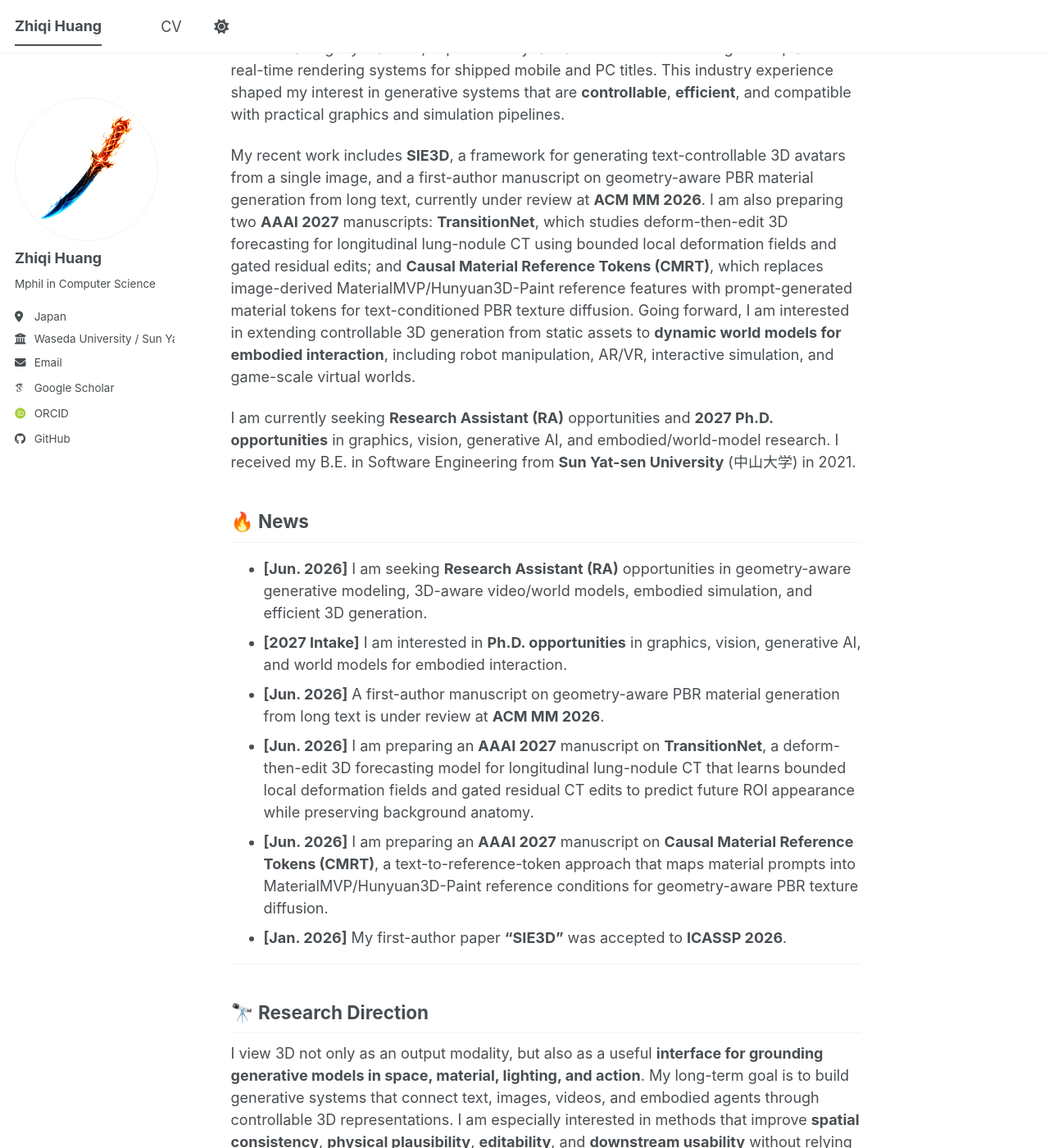
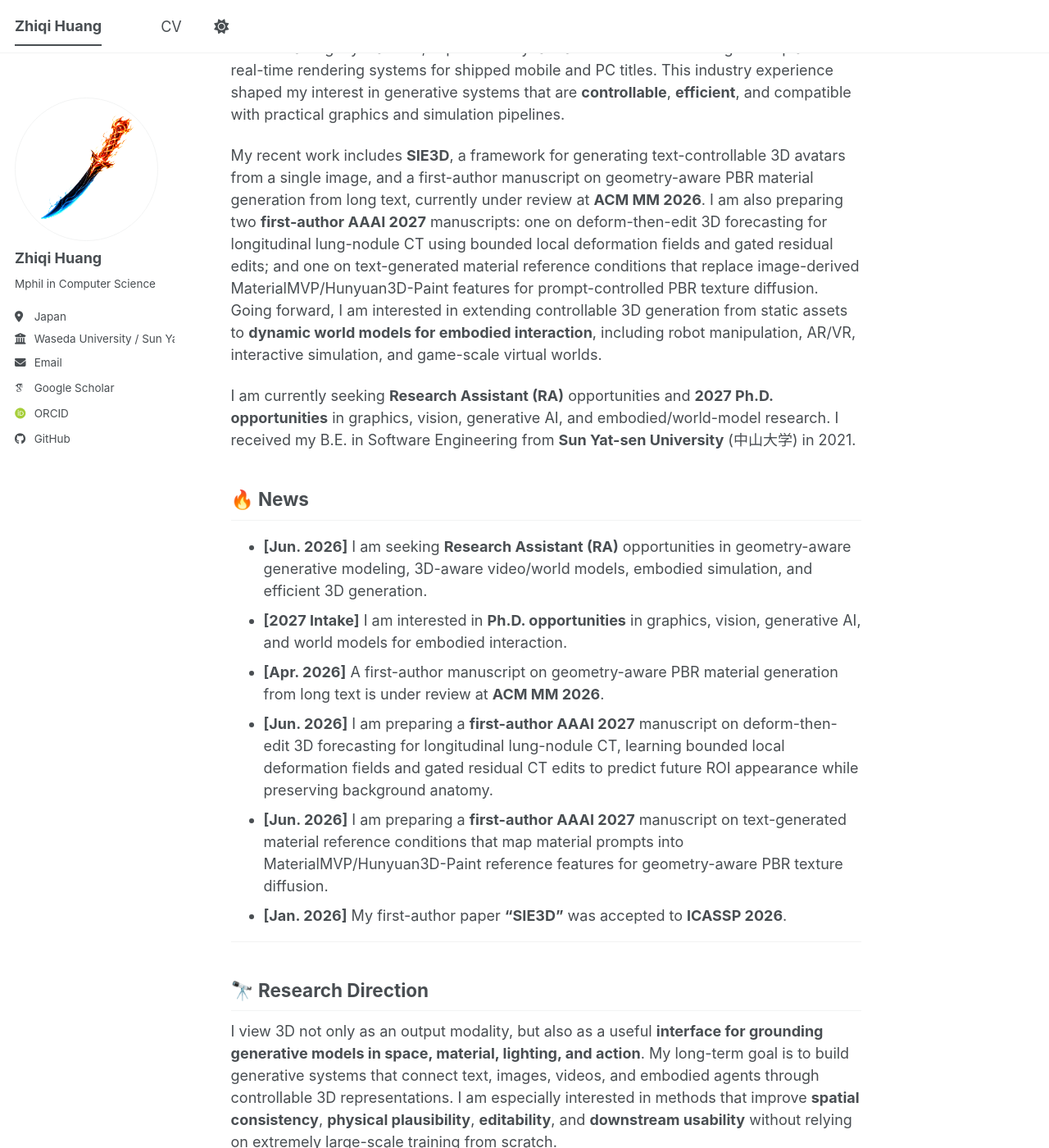
Before and after one commit to huang-zhiqi/huang-zhiqi.github.io, a Jekyll site: the page built from _pages/about.md, in a window 1280 px wide and 1400 px high, scrolled down 311 px. Shown: the whole window at 82% size. Built offline with Jekyll 4.4.1, drawn with Linux system fonts in a browser that asks for light colours; some web fonts are replaced; a script bundle is joined from its source files by our own code; library files that are not in the unit come from our copies; some of the changed text lies outside the part shown.

Commit message:
更新个人网站中关于论文的表述。

```diff
--- a/_pages/about.md
+++ b/_pages/about.md
@@ -12,7 +12,7 @@ I am an **M.Phil. student in Information Architecture** at **Waseda University**
 
 Before starting my master's, I spent three years at **4399 Games** building cross-platform real-time rendering systems for shipped mobile and PC titles. This industry experience shaped my interest in generative systems that are **controllable**, **efficient**, and compatible with practical graphics and simulation pipelines.
 
-My recent work includes **SIE3D**, a framework for generating text-controllable 3D avatars from a single image, and a first-author manuscript on geometry-aware PBR material generation from long text, currently under review at **ACM MM 2026**. I am also preparing two **AAAI 2027** manuscripts: **TransitionNet**, which studies deform-then-edit 3D forecasting for longitudinal lung-nodule CT using bounded local deformation fields and gated residual edits; and **Causal Material Reference Tokens (CMRT)**, which replaces image-derived MaterialMVP/Hunyuan3D-Paint reference features with prompt-generated material tokens for text-conditioned PBR texture diffusion. Going forward, I am interested in extending controllable 3D generation from static assets to **dynamic world models for embodied interaction**, including robot manipulation, AR/VR, interactive simulation, and game-scale virtual worlds.
+My recent work includes **SIE3D**, a framework for generating text-controllable 3D avatars from a single image, and a first-author manuscript on geometry-aware PBR material generation from long text, currently under review at **ACM MM 2026**. I am also preparing two **first-author AAAI 2027** manuscripts: one on deform-then-edit 3D forecasting for longitudinal lung-nodule CT using bounded local deformation fields and gated residual edits; and one on text-generated material reference conditions that replace image-derived MaterialMVP/Hunyuan3D-Paint features for prompt-controlled PBR texture diffusion. Going forward, I am interested in extending controllable 3D generation from static assets to **dynamic world models for embodied interaction**, including robot manipulation, AR/VR, interactive simulation, and game-scale virtual worlds.
 
 I am currently seeking **Research Assistant (RA)** opportunities and **2027 Ph.D. opportunities** in graphics, vision, generative AI, and embodied/world-model research. I received my B.E. in Software Engineering from **Sun Yat-sen University** (中山大学) in 2021.
 
@@ -20,9 +20,9 @@ I am currently seeking **Research Assistant (RA)** opportunities and **2027 Ph.D
 
 * **[Jun. 2026]** I am seeking **Research Assistant (RA)** opportunities in geometry-aware generative modeling, 3D-aware video/world models, embodied simulation, and efficient 3D generation.
 * **[2027 Intake]** I am interested in **Ph.D. opportunities** in graphics, vision, generative AI, and world models for embodied interaction.
-* **[Jun. 2026]** A first-author manuscript on geometry-aware PBR material generation from long text is under review at **ACM MM 2026**.
-* **[Jun. 2026]** I am preparing an **AAAI 2027** manuscript on **TransitionNet**, a deform-then-edit 3D forecasting model for longitudinal lung-nodule CT that learns bounded local deformation fields and gated residual CT edits to predict future ROI appearance while preserving background anatomy.
-* **[Jun. 2026]** I am preparing an **AAAI 2027** manuscript on **Causal Material Reference Tokens (CMRT)**, a text-to-reference-token approach that maps material prompts into MaterialMVP/Hunyuan3D-Paint reference conditions for geometry-aware PBR texture diffusion.
+* **[Apr. 2026]** A first-author manuscript on geometry-aware PBR material generation from long text is under review at **ACM MM 2026**.
+* **[Jun. 2026]** I am preparing a **first-author AAAI 2027** manuscript on deform-then-edit 3D forecasting for longitudinal lung-nodule CT, learning bounded local deformation fields and gated residual CT edits to predict future ROI appearance while preserving background anatomy.
+* **[Jun. 2026]** I am preparing a **first-author AAAI 2027** manuscript on text-generated material reference conditions that map material prompts into MaterialMVP/Hunyuan3D-Paint reference features for geometry-aware PBR texture diffusion.
 * **[Jan. 2026]** My first-author paper **"SIE3D"** was accepted to **ICASSP 2026**.
 
 ---
@@ -69,13 +69,15 @@ Current and future interests include:
 
 ## 📄 Manuscripts in Preparation
 
-* **Manuscript in preparation on deform-then-edit longitudinal CT forecasting**
+* **First-author manuscript on deform-then-edit longitudinal CT forecasting**
   * *Target: AAAI 2027*
-  * **TransitionNet** studies deform-then-edit 3D forecasting for longitudinal lung-nodule CT, learning bounded local deformation fields, mask/shell shape priors, and gated residual CT edits to predict future ROI appearance while preserving background anatomy.
+  * **Role:** First Author
+  * This work studies deform-then-edit 3D forecasting for longitudinal lung-nodule CT, learning bounded local deformation fields, mask/shell shape priors, and gated residual CT edits to predict future ROI appearance while preserving background anatomy.
 
-* **Causal Material Reference Tokens for text-conditioned PBR material generation**
+* **First-author manuscript on text-conditioned PBR material generation with prompt-derived reference conditions**
   * *Target: AAAI 2027*
-  * **CMRT** maps material prompts directly into MaterialMVP/Hunyuan3D-Paint reference-condition tokens, replacing image-derived DINOv2 reference features with text-generated material tokens for geometry-aware PBR texture diffusion.
+  * **Role:** First Author
+  * This work maps material prompts directly into MaterialMVP/Hunyuan3D-Paint reference-condition features, replacing image-derived DINOv2 reference features with text-generated material conditions for geometry-aware PBR texture diffusion.
 
 ---
 
```
